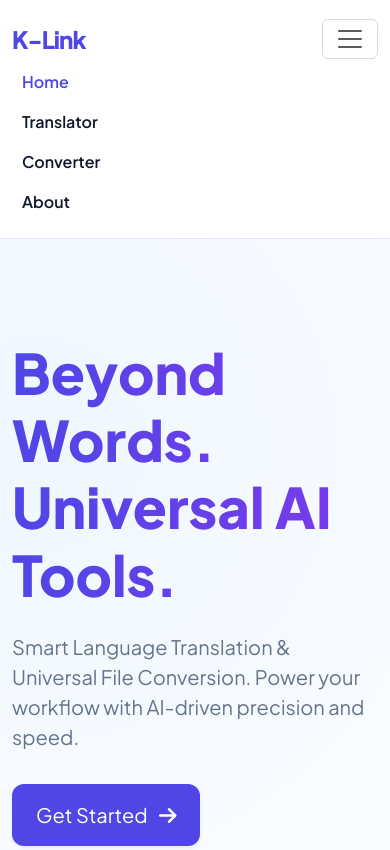
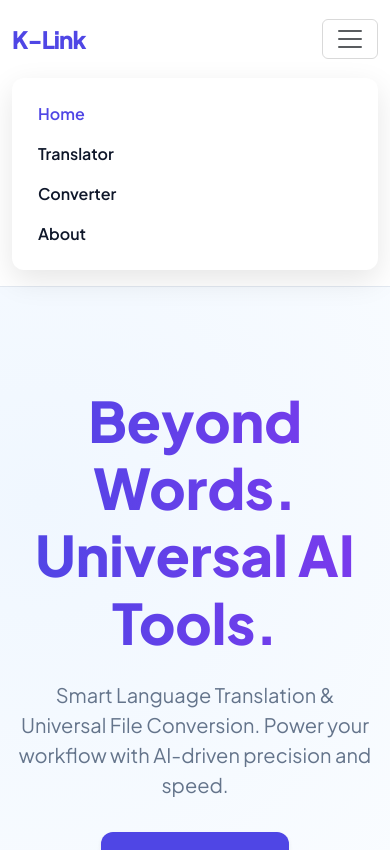
Before and after one commit to Krishmal2004/K-Link, a Flask app: page / in a window 390 px wide, after a click that opens the changed part. Shown: the top 850 px of the page. Run offline with Flask 3, Linux system fonts and the light colour scheme.

Commit message:
add the responsiveness

```diff
--- a/templates/index.html
+++ b/templates/index.html
@@ -1,5 +1,6 @@
 <!DOCTYPE html>
 <html lang="en">
+
 <head>
     <meta charset="UTF-8">
     <meta name="viewport" content="width=device-width, initial-scale=1.0">
@@ -7,7 +8,8 @@
 
     <link href="https://cdn.jsdelivr.net/npm/bootstrap@5.3.0/dist/css/bootstrap.min.css" rel="stylesheet">
     <link rel="stylesheet" href="https://cdnjs.cloudflare.com/ajax/libs/font-awesome/6.4.0/css/all.min.css">
-    <link href="https://fonts.googleapis.com/css2?family=Plus+Jakarta+Sans:wght@400;600;800&display=swap" rel="stylesheet">
+    <link href="https://fonts.googleapis.com/css2?family=Plus+Jakarta+Sans:wght@400;600;800&display=swap"
+        rel="stylesheet">
 
     <style>
         :root {
@@ -16,6 +18,56 @@
             --text-dark: #0f172a;
             --text-light: #64748b;
             --bg-light: #f8fafc;
+        }
+
+        @media (max-width: 991.98px) {
+            .navbar-collapse {
+                background: #ffffff;
+                padding: 1rem;
+                border-radius: 12px;
+                margin-top: 1rem;
+                box-shadow: 0 10px 30px rgba(0, 0, 0, 0.1);
+            }
+        }
+
+        /* --- Responsive Hero Section --- */
+        @media (max-width: 768px) {
+            .hero-section {
+                padding: 60px 0;
+                text-align: center;
+            }
+
+            .hero-title {
+                font-size: 2.5rem;
+                /* Smaller font for mobile */
+            }
+
+            .hero-text {
+                font-size: 1.1rem;
+            }
+
+            .hero-img {
+                max-width: 90%;
+                /* Larger image relative to screen on mobile */
+                margin-top: 3rem;
+            }
+
+            .d-flex {
+                justify-content: center;
+                /* Center buttons on mobile */
+            }
+        }
+
+        /* --- Responsive Content Cards --- */
+        @media (max-width: 576px) {
+            .content-card {
+                padding: 1.5rem;
+                /* Less padding on small phones */
+            }
+
+            .hero-title {
+                font-size: 2.2rem;
+            }
         }
 
         body {
@@ -47,7 +99,8 @@
             transition: 0.3s;
         }
 
-        .nav-link:hover, .nav-link.active {
+        .nav-link:hover,
+        .nav-link.active {
             color: var(--primary-color) !important;
         }
 
@@ -111,8 +164,15 @@
 
         /* --- Animations --- */
         @keyframes float {
-            0%, 100% { transform: translateY(0px); }
-            50% { transform: translateY(-20px); }
+
+            0%,
+            100% {
+                transform: translateY(0px);
+            }
+
+            50% {
+                transform: translateY(-20px);
+            }
         }
 
         /* --- Footer --- */
@@ -135,6 +195,7 @@
         }
     </style>
 </head>
+
 <body>
 
     <nav class="navbar navbar-expand-lg sticky-top">
@@ -159,9 +220,12 @@
             <div class="row align-items-center">
                 <div class="col-lg-6">
                     <h1 class="hero-title">Beyond Words. <br>Universal AI Tools.</h1>
-                    <p class="hero-text">Smart Language Translation & Universal File Conversion. Power your workflow with AI-driven precision and speed.</p>
+                    <p class="hero-text">Smart Language Translation & Universal File Conversion. Power your workflow
+                        with AI-driven precision and speed.</p>
                     <div class="d-flex gap-3">
-                        <a href="translator.html" class="btn btn-primary btn-lg px-4 py-3 shadow-sm" style="background: var(--primary-color); border:none; border-radius: 12px;">Get Started <i class="fa fa-arrow-right ms-2"></i></a>
+                        <a href="translator.html" class="btn btn-primary btn-lg px-4 py-3 shadow-sm"
+                            style="background: var(--primary-color); border:none; border-radius: 12px;">Get Started <i
+                                class="fa fa-arrow-right ms-2"></i></a>
                     </div>
                 </div>
                 <div class="col-lg-6 text-center mt-5 mt-lg-0">
@@ -180,7 +244,9 @@
                             <i class="fa fa-wand-magic-sparkles"></i>
                         </div>
                         <h2 class="fw-bold mb-3">Keep Your Simple Tasks Simple</h2>
-                        <p class="text-secondary fs-5">K-Link is the first and only software you'll love. We provide all the tools you need to translate, manage, and finish your work with digital documents instantly.</p>
+                        <p class="text-secondary fs-5">K-Link is the first and only software you'll love. We provide all
+                            the tools you need to translate, manage, and finish your work with digital documents
+                            instantly.</p>
                     </div>
                 </div>
             </div>
@@ -201,4 +267,5 @@
 
     <script src="https://cdn.jsdelivr.net/npm/bootstrap@5.3.0/dist/js/bootstrap.bundle.min.js"></script>
 </body>
+
 </html>
```
